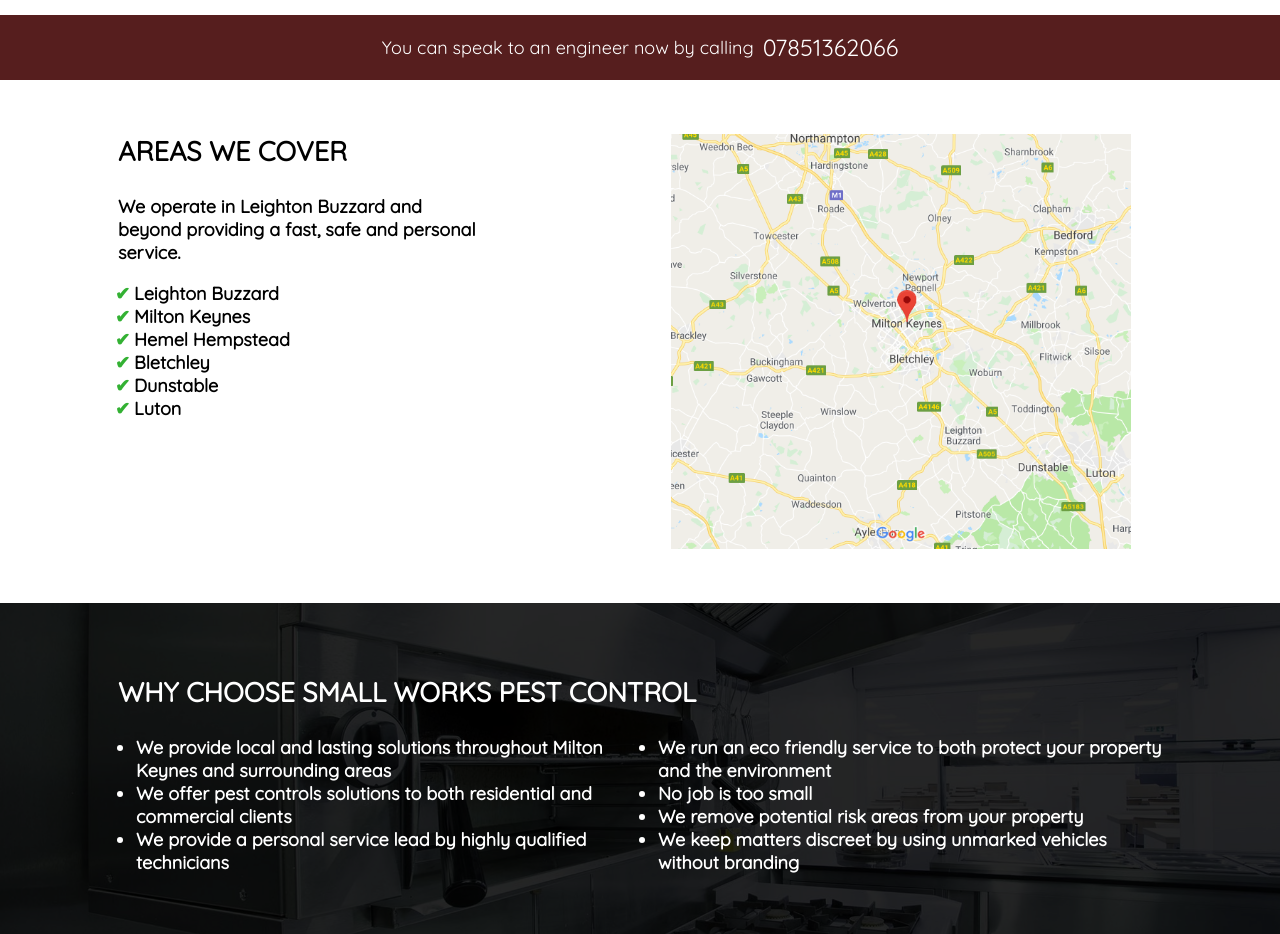
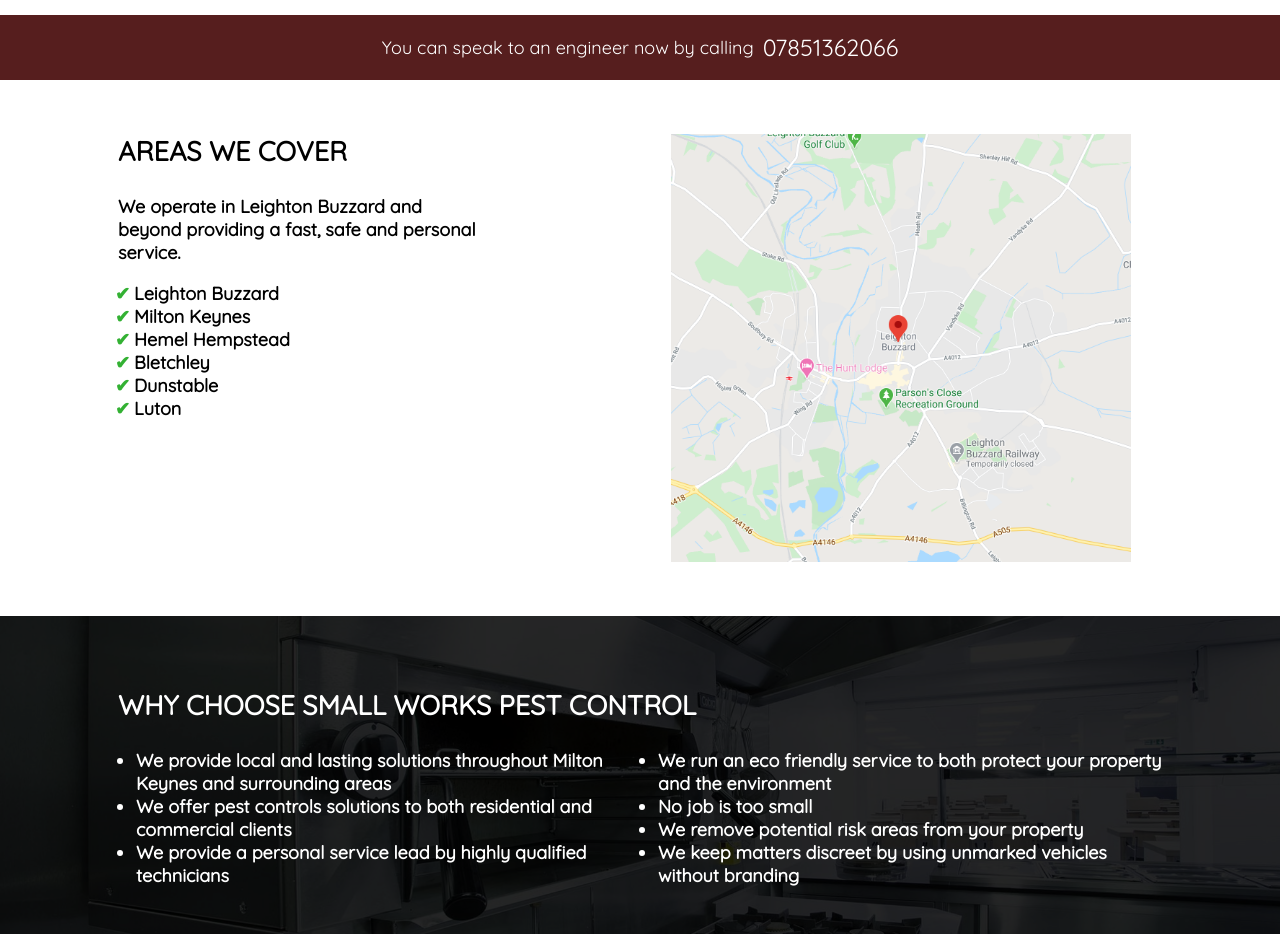
Before and after one commit to dev-swpc/dev-swpc.github.io, a website built with webpack: page index.html in a window 1280 px wide. Shown: the part 1040-1974 px from the top of the page. Built offline with nearby package versions, Linux system fonts and the light colour scheme.

Commit message:
Update index.html

```diff
--- a/index.html
+++ b/index.html
@@ -176,7 +176,7 @@
                                 </div>
                         </div>
                         <div class="pure-u-1 pure-u-md-1-2">
-                                <img src="public/images/mk-map.png" alt="milton-keynes-map" class="area-map-img" />
+                                <img src="public/images/lb-map.png" alt="leighton-buzzard-map" class="area-map-img" />
                         </div>
                 </div>
         </section>
```
